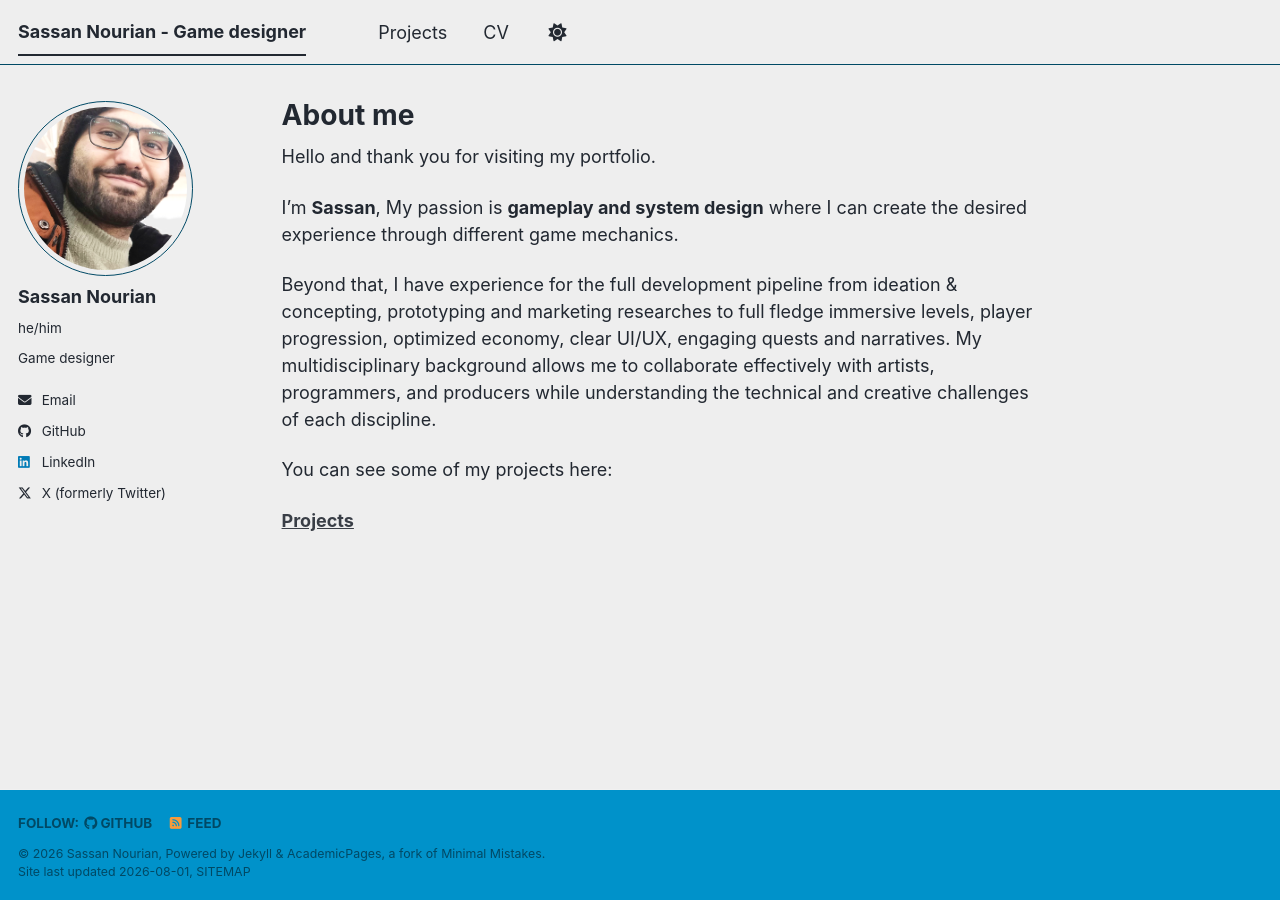
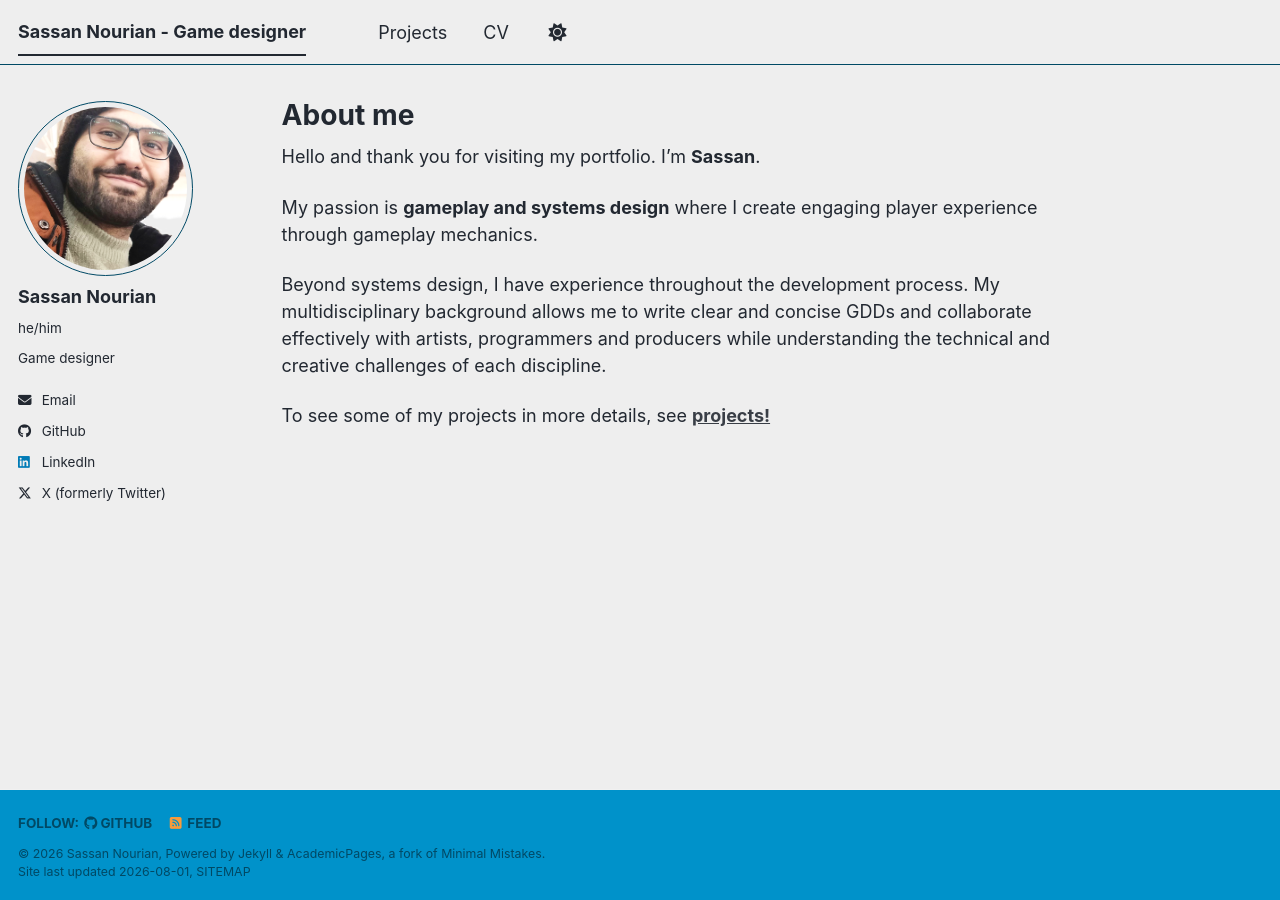
Before and after one commit to SassanTheDev/SassanTheDev.github.io, a Jekyll site: the page built from _pages/about.md, in a window 1280 px wide. Built offline with Jekyll 4.4.1, drawn with Linux system fonts in a browser that asks for light colours; a style sheet for code colours, icons or effects is not loaded.

Commit message:
Revise about page content and improve clarity
Updated the about page to include personal details and refined descriptions of skills and experiences.

```diff
--- a/_pages/about.md
+++ b/_pages/about.md
@@ -7,12 +7,10 @@ redirect_from:
   - /about.html
 ---
 
-Hello and thank you for visiting my portfolio.
+Hello and thank you for visiting my portfolio. I'm **Sassan**.
 
-I'm **Sassan**, My passion is **gameplay and system design** where I can create the desired experience through different game mechanics.
+My passion is **gameplay and systems design** where I create engaging player experience through gameplay mechanics.
 
-Beyond that, I have experience for the full development pipeline from ideation & concepting, prototyping and marketing researches to full fledge immersive levels, player progression, optimized economy, clear UI/UX, engaging quests and narratives. My multidisciplinary background allows me to collaborate effectively with artists, programmers, and producers while understanding the technical and creative challenges of each discipline.
+Beyond systems design, I have experience throughout the development process. My multidisciplinary background allows me to write clear and concise GDDs and  collaborate effectively with artists, programmers and producers while understanding the technical and creative challenges of each discipline.
 
-You can see some of my projects here:
-
-**[Projects](projects)**
+To see some of my projects in more details, see **[projects!](projects)**
```
